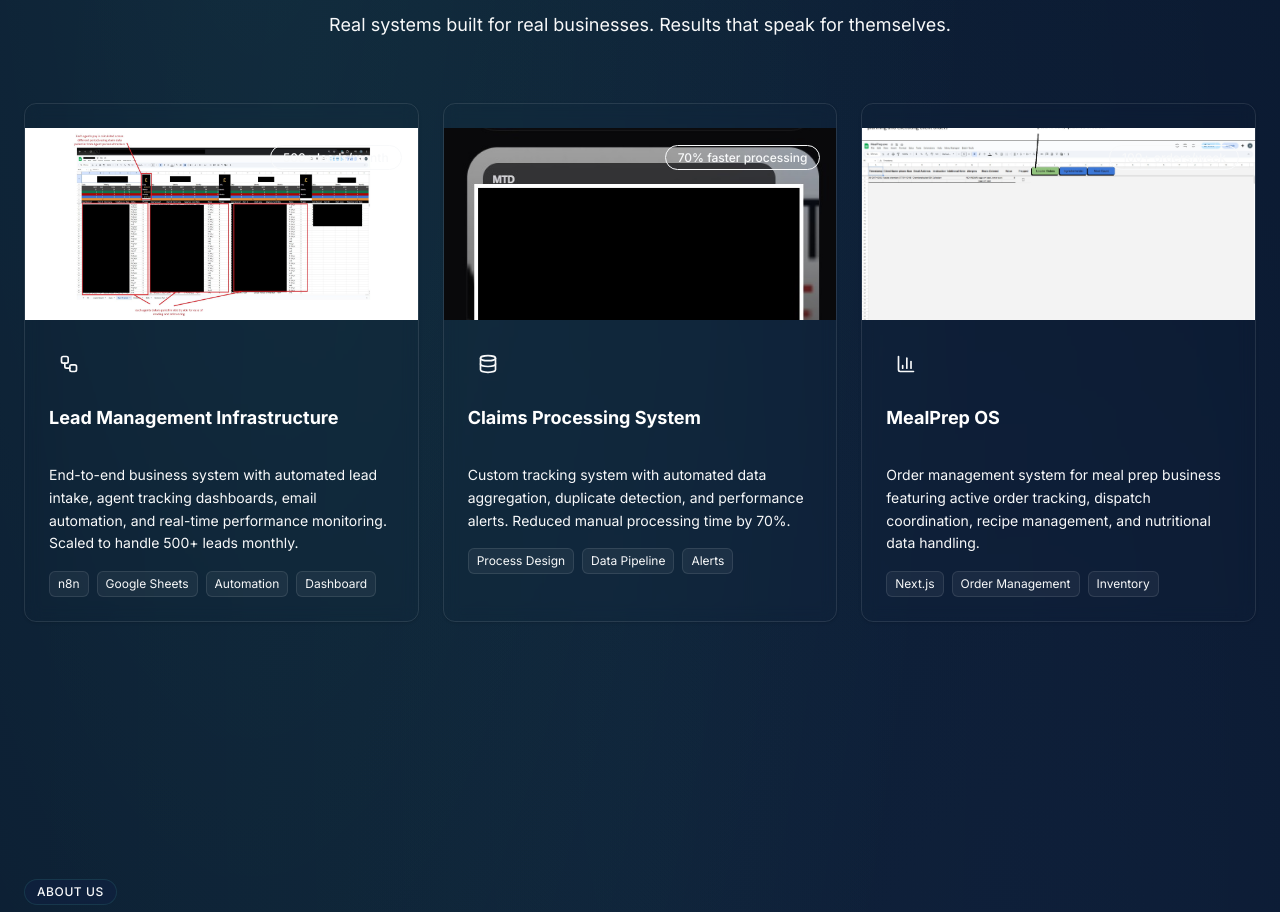
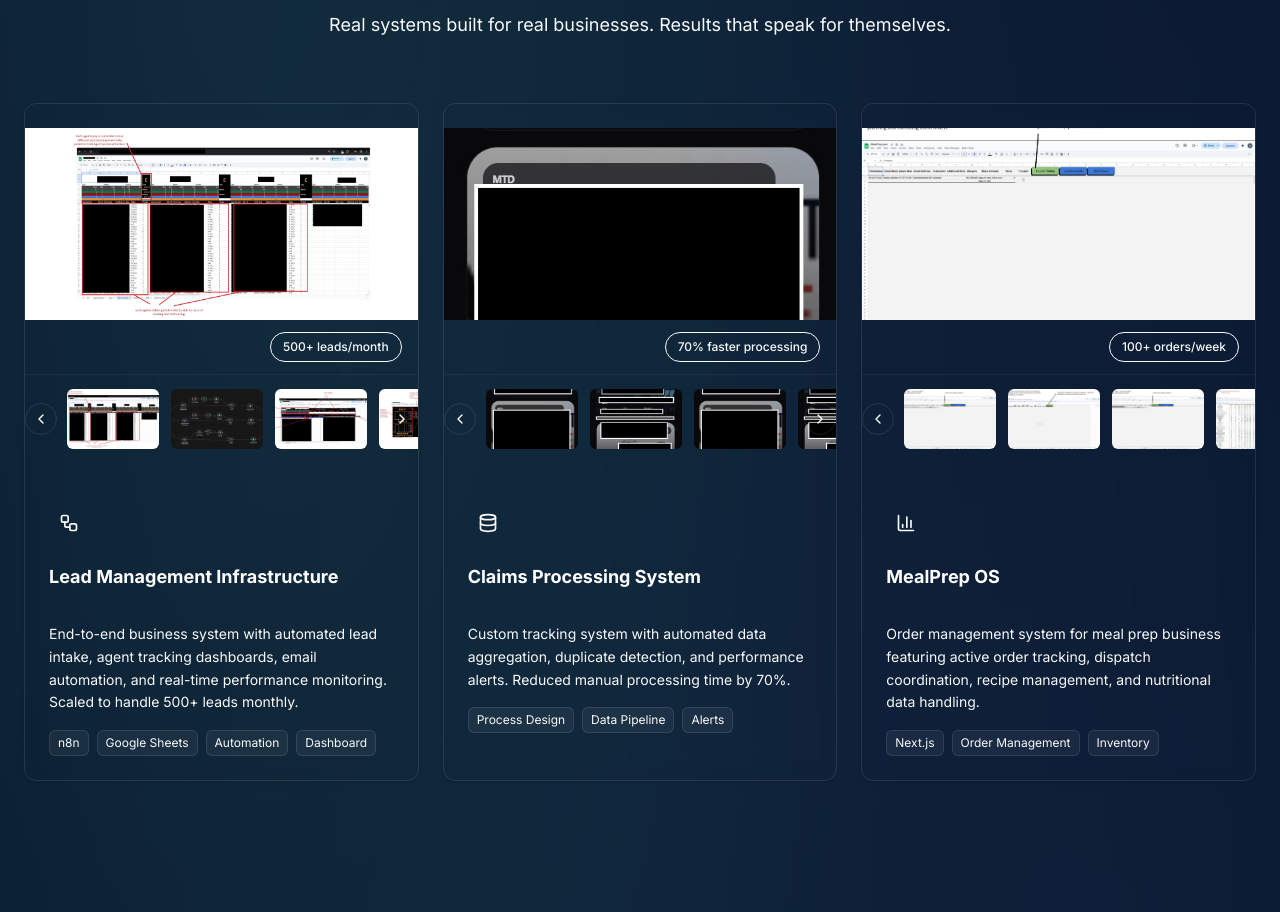
Before and after one commit to andrewa-alt/aremu-consulting, a Next.js app: page / in a window 1280 px wide. Shown: the part 1765-2677 px from the top of the page. Built offline with nearby package versions, Linux system fonts and the light colour scheme.

Commit message:
Add scrollable image gallery with lightbox to projects

```diff
--- a/src/app/page.tsx
+++ b/src/app/page.tsx
@@ -6,10 +6,10 @@ import { Card, CardContent, CardHeader, CardTitle } from '@/components/ui/card';
 import { Accordion, AccordionContent, AccordionItem, AccordionTrigger } from '@/components/ui/accordion';
 import { Input } from '@/components/ui/input';
 import { Textarea } from '@/components/ui/textarea';
-import { MoveRight, ArrowDown, ExternalLink, Database, Workflow, BarChart3, Mail, Building2, Users } from 'lucide-react';
-import { motion } from 'framer-motion';
+import { MoveRight, ArrowDown, Database, Workflow, BarChart3, Mail, Building2, Users, ChevronLeft, ChevronRight, X } from 'lucide-react';
+import { motion, AnimatePresence } from 'framer-motion';
 import Image from 'next/image';
-import { useState } from 'react';
+import { useState, useRef } from 'react';
 
 // FAQ data
 const mockFAQ = [
@@ -19,7 +19,7 @@ const mockFAQ = [
   { q: "How can I get started?", a: "Simply fill out the enquiry form or email us at segun.a@aremuconsulting.com with your project details, and we'll schedule a consultation." },
 ];
 
-// Projects data - client-agnostic descriptions
+// Projects data - client-agnostic descriptions with all images
 const projects = [
   {
     title: "Lead Management Infrastructure",
@@ -29,7 +29,10 @@ const projects = [
     stats: "500+ leads/month",
     images: [
       "/images/cas-tracker/main-tracker.jpg",
-      "/images/cas-tracker/n8n-automation.png"
+      "/images/cas-tracker/n8n-automation.png",
+      "/images/cas-tracker/Agent personal tracker - Agent Input Page.jpg",
+      "/images/cas-tracker/Agent personal tracker - Leaderboard Page.jpg",
+      "/images/cas-tracker/n8n automation - takes email leads and uses AI to help parse html then writes cleaned lead data to sheets, triggers when an email is recieved.png"
     ]
   },
   {
@@ -40,7 +43,10 @@ const projects = [
     stats: "70% faster processing",
     images: [
       "/images/dashboard/dashboard-1.jpg",
-      "/images/dashboard/dashboard-2.jpg"
+      "/images/dashboard/dashboard-2.jpg",
+      "/images/dashboard/dash board now using google sheets as a back end 1-3.jpg",
+      "/images/dashboard/dash board now using google sheets as a back end 2-3.jpg",
+      "/images/dashboard/performance sheet before creatig app dashboard viewer pt 1-2.jpg"
     ]
   },
   {
@@ -51,7 +57,10 @@ const projects = [
     stats: "100+ orders/week",
     images: [
       "/images/mealprep-exe/active-orders-v2.jpg",
-      "/images/mealprep-exe/dispatch-page.jpg"
+      "/images/mealprep-exe/dispatch-page.jpg",
+      "/images/mealprep-exe/mealprep - Active orders page.jpg",
+      "/images/mealprep-exe/nutritional-page.jpg",
+      "/images/mealprep-exe/recipe-page.jpg"
     ]
   }
 ];
@@ -91,6 +100,191 @@ function ScrollReveal({ children, className, delay = 0 }: { children: React.Reac
     >
       {children}
     </motion.div>
+  );
+}
+
+// Lightbox Component
+function Lightbox({ images, currentIndex, isOpen, onClose, onNavigate }: {
+  images: string[];
+  currentIndex: number;
+  isOpen: boolean;
+  onClose: () => void;
+  onNavigate: (index: number) => void;
+}) {
+  if (!isOpen) return null;
+
+  return (
+    <AnimatePresence>
+      {isOpen && (
+        <motion.div
+          initial={{ opacity: 0 }}
+          animate={{ opacity: 1 }}
+          exit={{ opacity: 0 }}
+          className="fixed inset-0 z-50 flex items-center justify-center bg-navy/95 backdrop-blur-sm"
+          onClick={onClose}
+        >
+          {/* Close button */}
+          <button
+            onClick={onClose}
+            className="absolute top-6 right-6 w-12 h-12 rounded-full bg-white/10 hover:bg-white/20 flex items-center justify-center transition-colors z-50"
+          >
+            <X className="w-6 h-6 text-white" />
+          </button>
+
+          {/* Previous button */}
+          {images.length > 1 && (
+            <button
+              onClick={(e) => { e.stopPropagation(); onNavigate(currentIndex - 1 < 0 ? images.length - 1 : currentIndex - 1); }}
+              className="absolute left-6 w-12 h-12 rounded-full bg-white/10 hover:bg-white/20 flex items-center justify-center transition-colors z-50"
+            >
+              <ChevronLeft className="w-6 h-6 text-white" />
+            </button>
+          )}
+
+          {/* Next button */}
+          {images.length > 1 && (
+            <button
+              onClick={(e) => { e.stopPropagation(); onNavigate(currentIndex + 1 >= images.length ? 0 : currentIndex + 1); }}
+              className="absolute right-6 w-12 h-12 rounded-full bg-white/10 hover:bg-white/20 flex items-center justify-center transition-colors z-50"
+            >
+              <ChevronRight className="w-6 h-6 text-white" />
+            </button>
+          )}
+
+          {/* Image */}
+          <motion.div
+            initial={{ scale: 0.9, opacity: 0 }}
+            animate={{ scale: 1, opacity: 1 }}
+            exit={{ scale: 0.9, opacity: 0 }}
+            className="relative max-w-[90vw] max-h-[85vh] w-full h-full flex items-center justify-center"
+            onClick={(e) => e.stopPropagation()}
+          >
+            <Image
+              src={images[currentIndex]}
+              alt="Project screenshot"
+              fill
+              className="object-contain"
+              sizes="90vw"
+              priority
+            />
+          </motion.div>
+
+          {/* Image counter */}
+          <div className="absolute bottom-6 left-1/2 -translate-x-1/2 px-4 py-2 rounded-full bg-white/10 text-white text-sm">
+            {currentIndex + 1} / {images.length}
+          </div>
+        </motion.div>
+      )}
+    </AnimatePresence>
+  );
+}
+
+// Image Gallery Component
+function ImageGallery({ images, stats }: { images: string[]; stats: string }) {
+  const scrollRef = useRef<HTMLDivElement>(null);
+  const [lightboxOpen, setLightboxOpen] = useState(false);
+  const [currentImageIndex, setCurrentImageIndex] = useState(0);
+
+  const scroll = (direction: 'left' | 'right') => {
+    if (scrollRef.current) {
+      const scrollAmount = 200;
+      scrollRef.current.scrollBy({
+        left: direction === 'left' ? -scrollAmount : scrollAmount,
+        behavior: 'smooth'
+      });
+    }
+  };
+
+  const openLightbox = (index: number) => {
+    setCurrentImageIndex(index);
+    setLightboxOpen(true);
+  };
+
+  return (
+    <>
+      <div className="relative">
+        {/* Main featured image */}
+        <div
+          className="relative h-48 overflow-hidden cursor-pointer group"
+          onClick={() => openLightbox(0)}
+        >
+          <Image
+            src={images[0]}
+            alt="Project screenshot"
+            fill
+            className="object-cover group-hover:scale-105 transition-transform duration-500"
+          />
+          <div className="absolute inset-0 bg-gradient-to-t from-navy via-navy/30 to-transparent" />
+          {/* Click hint */}
+          <div className="absolute inset-0 flex items-center justify-center opacity-0 group-hover:opacity-100 transition-opacity">
+            <span className="px-4 py-2 rounded-full bg-white/20 backdrop-blur-sm text-white text-sm font-medium">
+              Click to view
+            </span>
+          </div>
+        </div>
+
+        {/* Stats badge - moved below main image, right side */}
+        <div className="flex justify-end px-4 py-3 border-b border-white/5">
+          <span className="text-xs text-electric font-medium px-3 py-1.5 rounded-full bg-electric-dim border border-electric/20">
+            {stats}
+          </span>
+        </div>
+
+        {/* Thumbnail strip with scroll */}
+        {images.length > 1 && (
+          <div className="relative bg-navy/30">
+            {/* Left scroll button */}
+            <button
+              onClick={() => scroll('left')}
+              className="absolute left-0 top-1/2 -translate-y-1/2 z-10 w-8 h-8 rounded-full bg-navy/80 hover:bg-electric/80 flex items-center justify-center transition-colors border border-white/10"
+            >
+              <ChevronLeft className="w-4 h-4 text-white" />
+            </button>
+
+            {/* Thumbnails */}
+            <div
+              ref={scrollRef}
+              className="flex gap-2 overflow-x-auto scrollbar-hide px-10 py-3"
+              style={{ scrollbarWidth: 'none', msOverflowStyle: 'none' }}
+            >
+              {images.map((img, idx) => (
+                <button
+                  key={idx}
+                  onClick={() => openLightbox(idx)}
+                  className="relative flex-shrink-0 w-24 h-16 rounded-lg overflow-hidden border-2 border-transparent hover:border-electric transition-all group"
+                >
+                  <Image
+                    src={img}
+                    alt={`Screenshot ${idx + 1}`}
+                    fill
+                    className="object-cover"
+                    sizes="96px"
+                  />
+                  <div className="absolute inset-0 bg-navy/0 group-hover:bg-navy/20 transition-colors" />
+                </button>
+              ))}
+            </div>
+
+            {/* Right scroll button */}
+            <button
+              onClick={() => scroll('right')}
+              className="absolute right-0 top-1/2 -translate-y-1/2 z-10 w-8 h-8 rounded-full bg-navy/80 hover:bg-electric/80 flex items-center justify-center transition-colors border border-white/10"
+            >
+              <ChevronRight className="w-4 h-4 text-white" />
+            </button>
+          </div>
+        )}
+      </div>
+
+      {/* Lightbox */}
+      <Lightbox
+        images={images}
+        currentIndex={currentImageIndex}
+        isOpen={lightboxOpen}
+        onClose={() => setLightboxOpen(false)}
+        onNavigate={setCurrentImageIndex}
+      />
+    </>
   );
 }
 
@@ -422,22 +616,10 @@ export default function HomePage() {
                   className="h-full"
                 >
                   <Card className="h-full bg-navy/50 border border-white/10 backdrop-blur-sm hover:border-electric/30 transition-all duration-500 group overflow-hidden">
-                    {/* Project Image */}
-                    <div className="relative h-48 overflow-hidden">
-                      <Image
-                        src={project.images[0]}
-                        alt={project.title}
-                        fill
-                        className="object-cover group-hover:scale-105 transition-transform duration-500"
-                      />
-                      <div className="absolute inset-0 bg-gradient-to-t from-navy via-navy/50 to-transparent" />
-                      <div className="absolute top-4 right-4">
-                        <span className="text-xs text-electric font-medium px-3 py-1 rounded-full bg-navy/80 backdrop-blur-sm border border-electric/30">
-                          {project.stats}
-                        </span>
-                      </div>
-                    </div>
-                    <CardHeader className="pb-2">
+                    {/* Image Gallery with Stats */}
+                    <ImageGallery images={project.images} stats={project.stats} />
+
+                    <CardHeader className="pb-2 pt-4">
                       <div className="flex items-start justify-between mb-3">
                         <motion.div
                           className="w-10 h-10 rounded-lg bg-electric-dim flex items-center justify-center group-hover:bg-electric/20 transition-colors duration-500"
```
Also changed, not shown: 16 other files (tests, documents, lock files or other folders).
